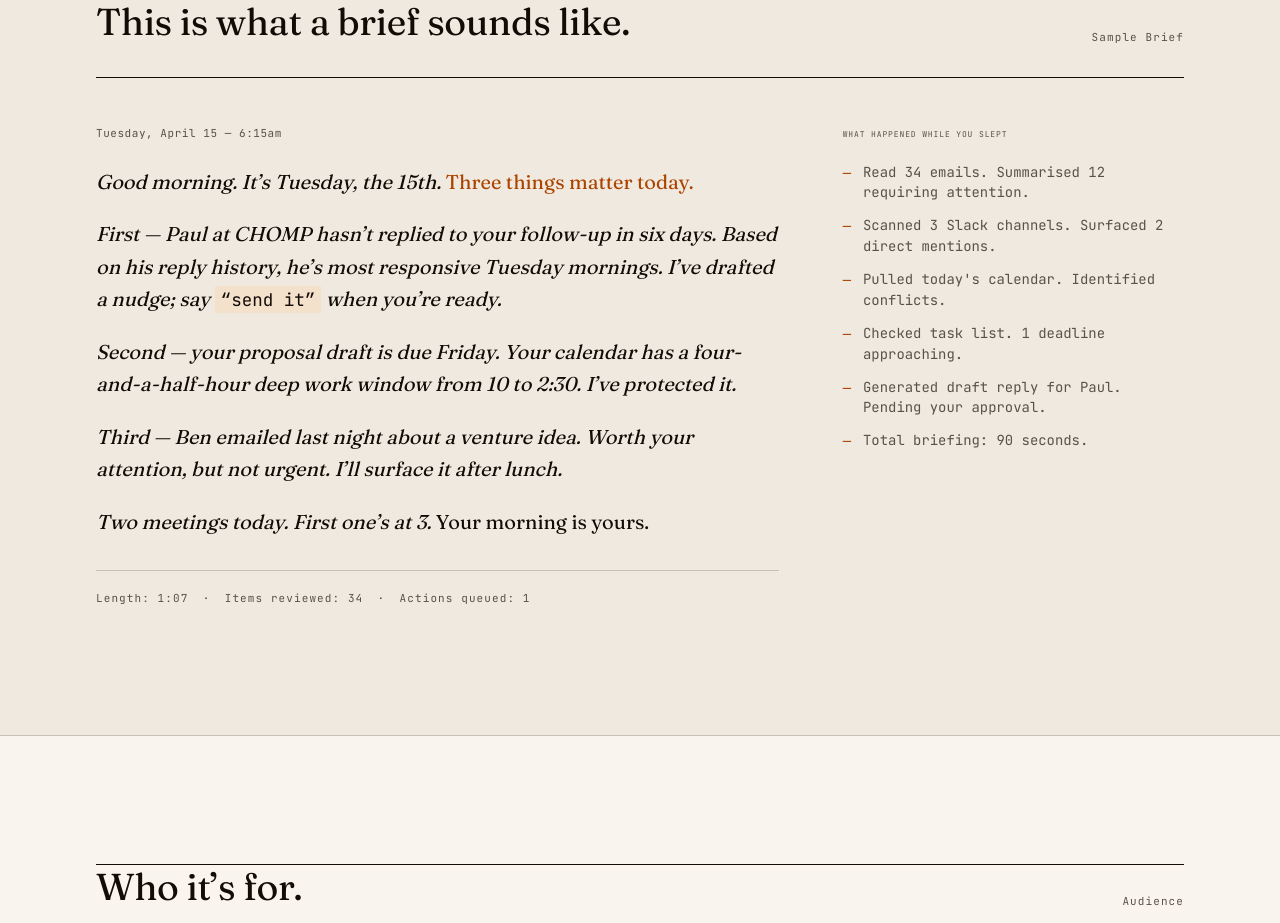
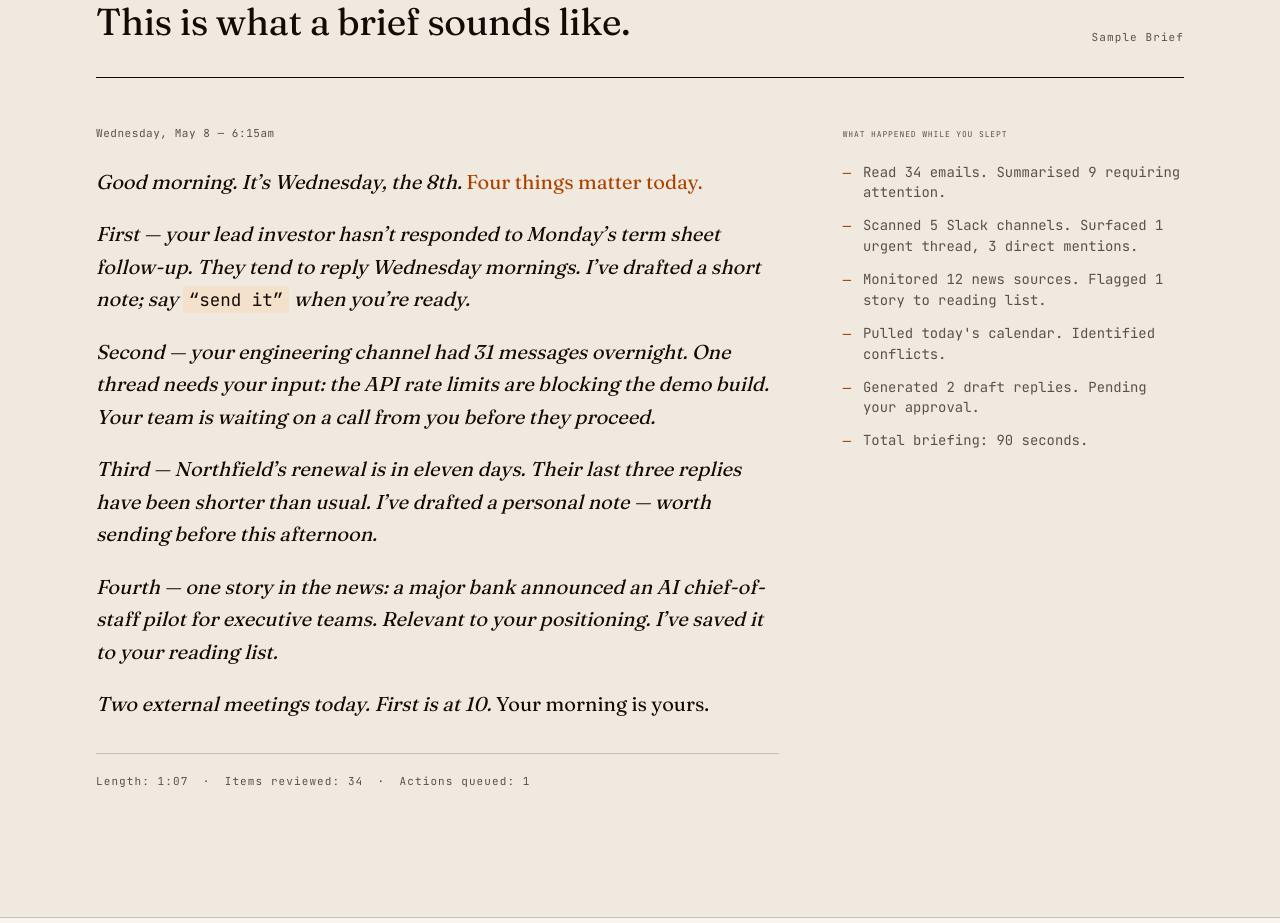
Before and after one commit to jacobem1836/daily-landing, a Next.js app: page / in a window 1280 px wide. Shown: the part 1760-2683 px from the top of the page. Built offline with nearby package versions, Linux system fonts and the light colour scheme; no server answers.

Commit message:
feat: update sample brief copy to match copy.md

```diff
--- a/components/sections/SampleBrief.tsx
+++ b/components/sections/SampleBrief.tsx
@@ -26,7 +26,7 @@ export default function SampleBrief() {
             {/* Intro line — dateline style */}
             <header className="mb-6">
               <p className="font-mono text-label text-muted tracking-wider">
-                Tuesday, April 15 — 6:15am
+                Wednesday, May 8 — 6:15am
               </p>
             </header>
 
@@ -38,14 +38,14 @@ export default function SampleBrief() {
               }}
             >
               <p>
-                Good morning. It&rsquo;s Tuesday, the 15th.{' '}
-                <strong className="not-italic font-normal text-sienna">Three things matter today.</strong>
+                Good morning. It&rsquo;s Wednesday, the 8th.{' '}
+                <strong className="not-italic font-normal text-sienna">Four things matter today.</strong>
               </p>
 
               <p>
-                First &mdash; Paul at CHOMP hasn&rsquo;t replied to your follow-up in six days.
-                Based on his reply history, he&rsquo;s most responsive Tuesday mornings.
-                I&rsquo;ve drafted a nudge; say{' '}
+                First &mdash; your lead investor hasn&rsquo;t responded to Monday&rsquo;s term sheet follow-up.
+                They tend to reply Wednesday mornings.
+                I&rsquo;ve drafted a short note; say{' '}
                 <span
                   className="font-mono not-italic text-[0.875em] bg-sienna-pale px-1.5 py-0.5 text-ink"
                   aria-label="say send it"
@@ -56,18 +56,24 @@ export default function SampleBrief() {
               </p>
 
               <p>
-                Second &mdash; your proposal draft is due Friday. Your calendar has a
-                four-and-a-half-hour deep work window from 10 to 2:30.
-                I&rsquo;ve protected it.
+                Second &mdash; your engineering channel had 31 messages overnight. One thread needs your
+                input: the API rate limits are blocking the demo build. Your team is waiting on a call
+                from you before they proceed.
               </p>
 
               <p>
-                Third &mdash; Ben emailed last night about a venture idea.
-                Worth your attention, but not urgent. I&rsquo;ll surface it after lunch.
+                Third &mdash; Northfield&rsquo;s renewal is in eleven days. Their last three replies have
+                been shorter than usual. I&rsquo;ve drafted a personal note &mdash; worth sending before
+                this afternoon.
               </p>
 
               <p>
-                Two meetings today. First one&rsquo;s at 3.{' '}
+                Fourth &mdash; one story in the news: a major bank announced an AI chief-of-staff pilot
+                for executive teams. Relevant to your positioning. I&rsquo;ve saved it to your reading list.
+              </p>
+
+              <p>
+                Two external meetings today. First is at 10.{' '}
                 <strong className="not-italic font-normal">Your morning is yours.</strong>
               </p>
             </div>
@@ -87,11 +93,11 @@ export default function SampleBrief() {
             </p>
             <ul className="space-y-3 font-mono text-small text-muted" role="list">
               {[
-                'Read 34 emails. Summarised 12 requiring attention.',
-                'Scanned 3 Slack channels. Surfaced 2 direct mentions.',
+                'Read 34 emails. Summarised 9 requiring attention.',
+                'Scanned 5 Slack channels. Surfaced 1 urgent thread, 3 direct mentions.',
+                'Monitored 12 news sources. Flagged 1 story to reading list.',
                 'Pulled today\'s calendar. Identified conflicts.',
-                'Checked task list. 1 deadline approaching.',
-                'Generated draft reply for Paul. Pending your approval.',
+                'Generated 2 draft replies. Pending your approval.',
                 'Total briefing: 90 seconds.',
               ].map((item) => (
                 <li key={item} className="flex gap-3">
```
